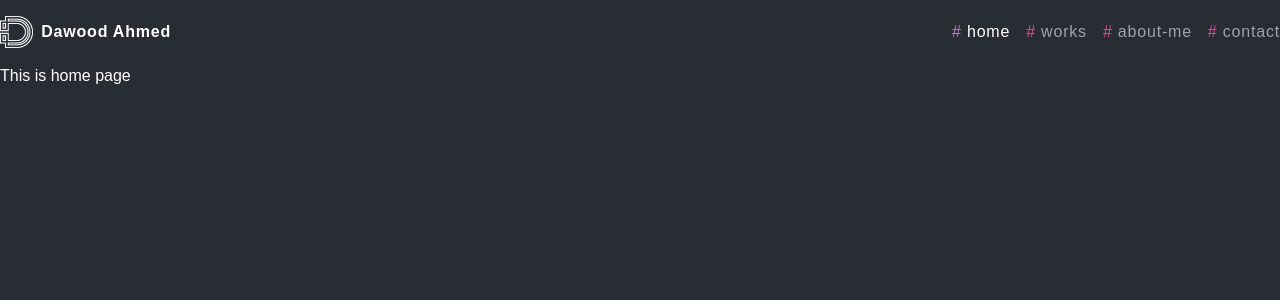
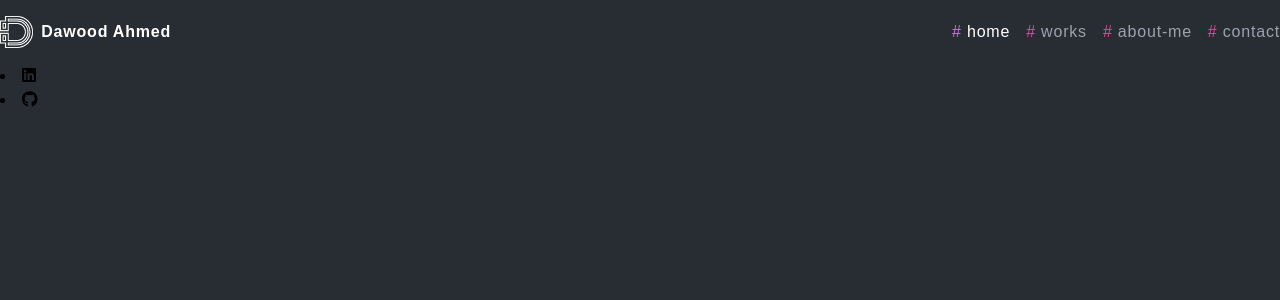
Before and after one commit to Dawood-Ahmed19/Portfolio, a Vue app: page / in a window 1280 px wide. Shown: the top 300 px of the page. Built offline with nearby package versions, Linux system fonts and the light colour scheme.

Commit message:
feat: add social icons

```diff
--- a/package.json
+++ b/package.json
@@ -9,6 +9,10 @@
     "preview": "vite preview"
   },
   "dependencies": {
+    "@fortawesome/free-brands-svg-icons": "^6.7.2",
+    "@fortawesome/free-regular-svg-icons": "^6.7.2",
+    "@fortawesome/free-solid-svg-icons": "^6.7.2",
+    "@fortawesome/vue-fontawesome": "^3.0.8",
     "vue": "^3.5.13",
     "vue-router": "^4.5.0"
   },
--- a/src/Views/Home/Home.vue
+++ b/src/Views/Home/Home.vue
@@ -1,3 +1,25 @@
+<script setup>
+import { FontAwesomeIcon } from "@fortawesome/vue-fontawesome";
+import { faLinkedin, faGithub } from "@fortawesome/free-brands-svg-icons";
+
+const icons = [
+  {
+    icon: faLinkedin,
+    path: "https://www.linkedin.com/in/dawood-ahmed-911742275/",
+  },
+  {
+    icon: faGithub,
+    path: "https://github.com/Dawood-Ahmed19",
+  },
+];
+</script>
+
 <template>
-  <h1 class="text-white">This is home page</h1>
+  <span class="absolute">
+    <li v-for="icon in icons" :key="icon.icon">
+      <a target="_blank" :href="icon.path">
+        <FontAwesomeIcon :icon="icon.icon" />
+      </a>
+    </li>
+  </span>
 </template>
```
Also changed, not shown: 1 other file (tests, documents, lock files or other folders).
